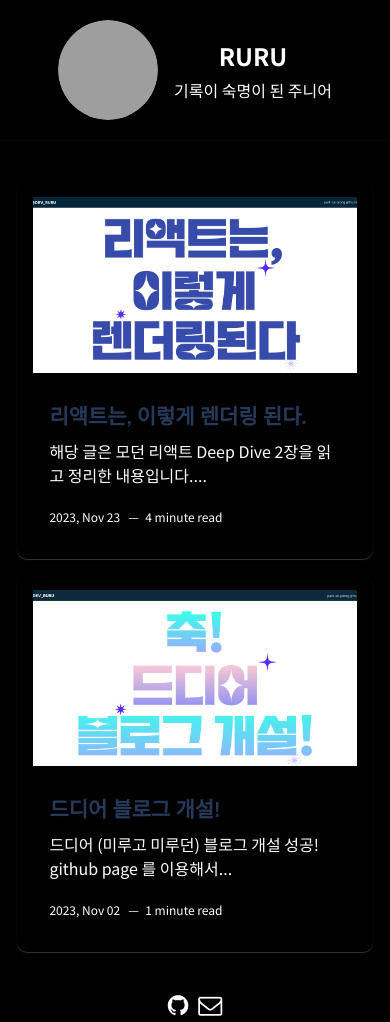
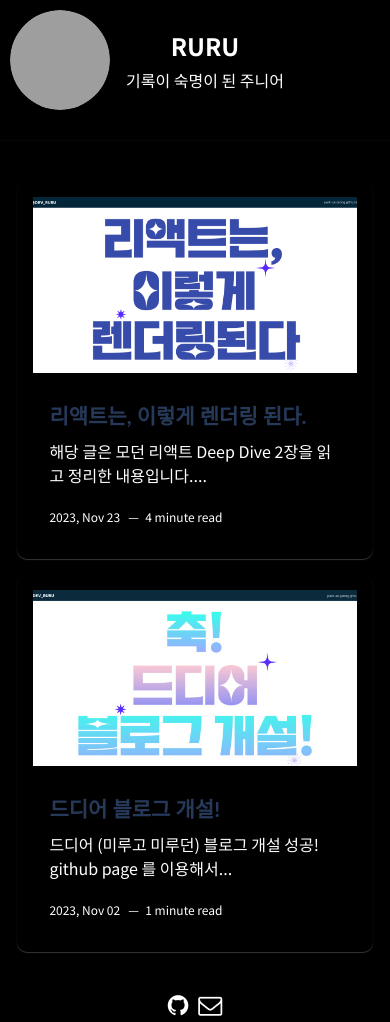
Before and after one commit to Park-Se-Jeong/Park-Se-Jeong.github.io, a Jekyll site: the page built from index.html, in a window 390 px wide. Built offline with Jekyll 4.4.1, drawn with Linux system fonts in a browser that asks for light colours; the list of posts is cut into pages by our own code; grey boxes are pictures that could not be loaded.

Commit message:
modify(UI): 헤더 수정

```diff
--- a/assets/css/main.css
+++ b/assets/css/main.css
@@ -1477,8 +1477,8 @@ a.newer-posts:hover {
 
   .about {
     text-align: center;
-    max-width: 480px;
-    margin: 10px auto auto;
+    width: 100%;
+    margin: 0;
   }
 
   .about img {
```
